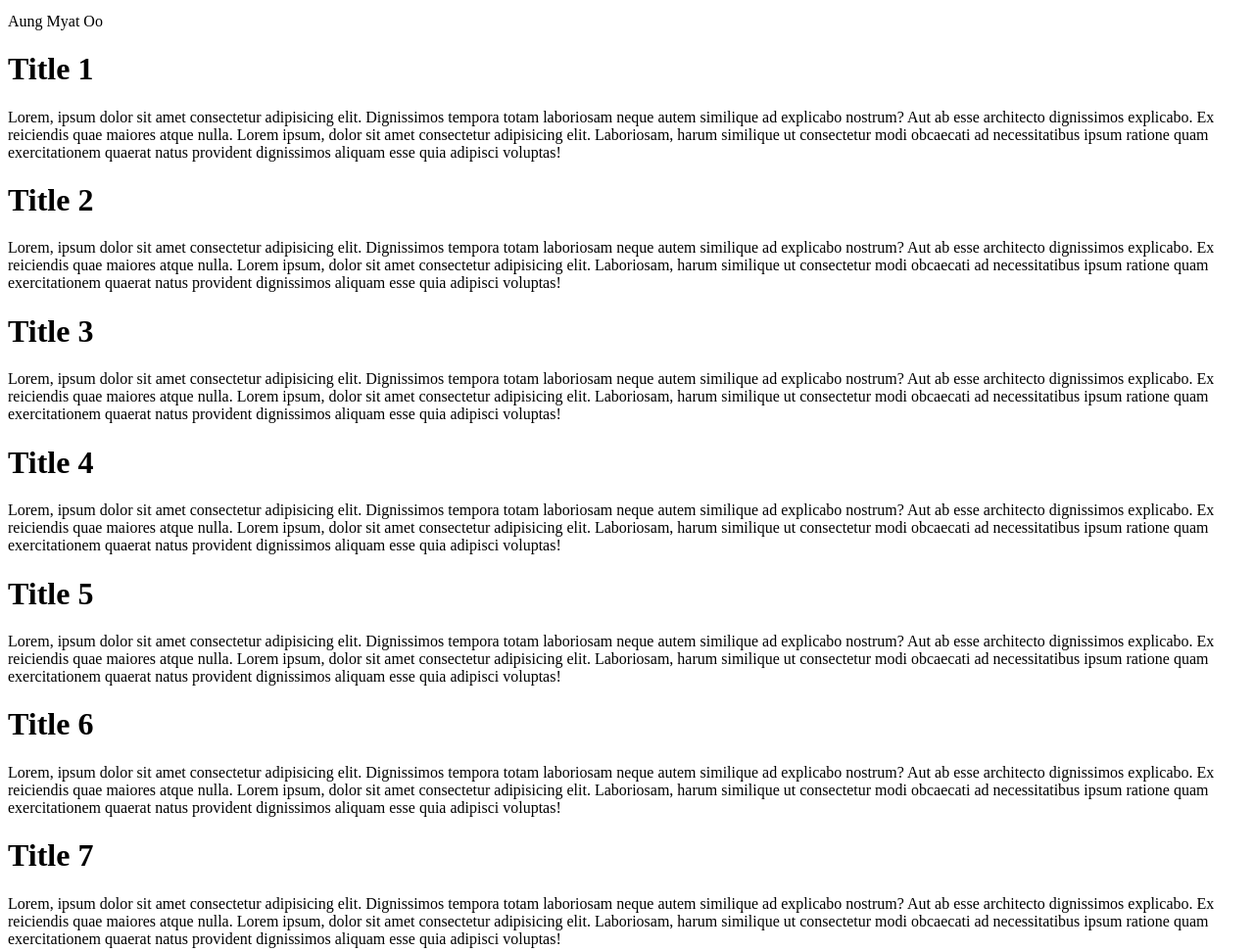
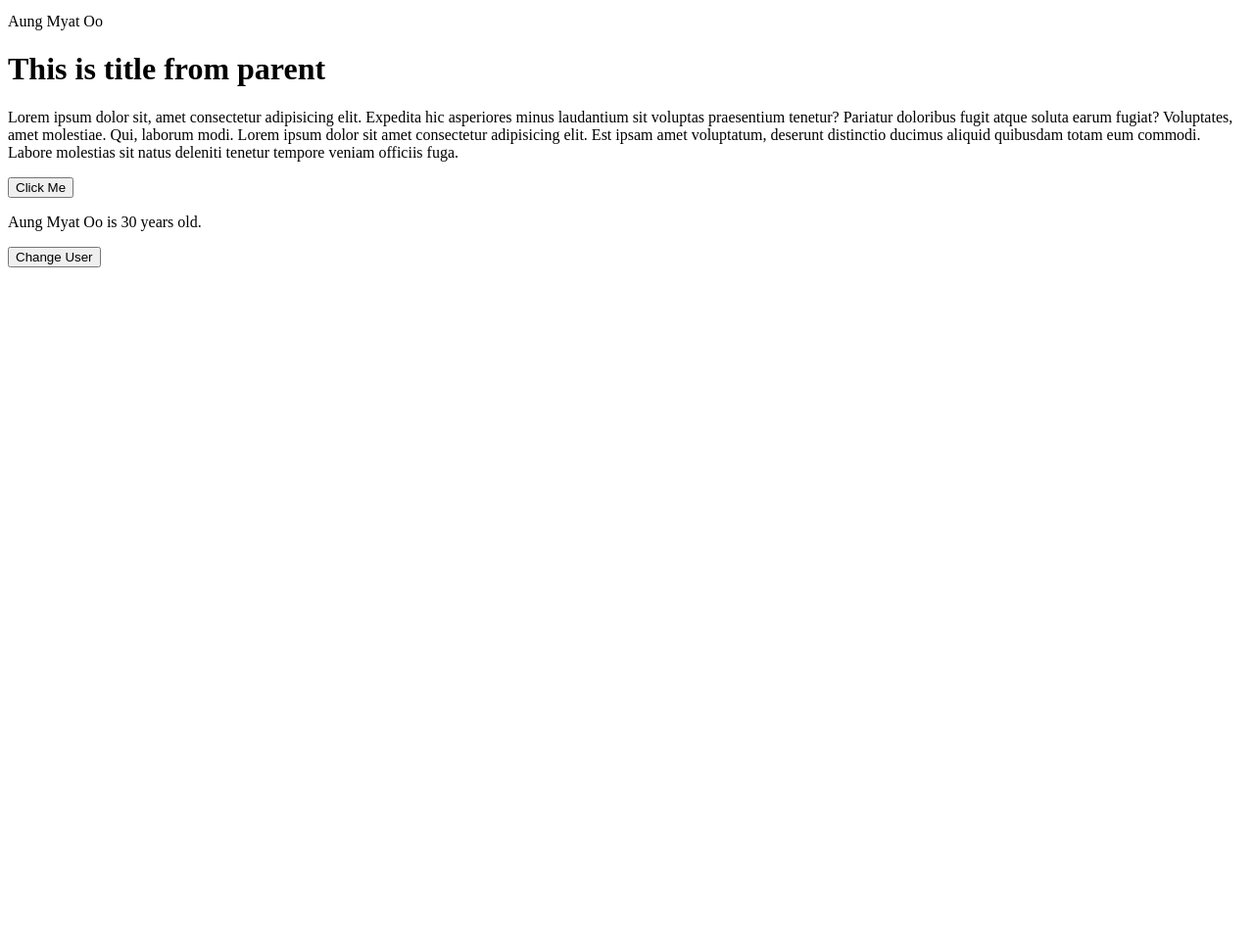
Before and after one commit to NightCoderMMCoder/Vue3-Basic, a plain HTML site: page index.html in a window 1280 px wide. Shown: the part 903-1874 px from the top of the page at 98% size. After the commit the page ends 1598 px from the top, so only its background shows below. Drawn offline with nearby package versions, Linux system fonts and the light colour scheme.

Commit message:
13-custom-event

```diff
--- a/index.html
+++ b/index.html
@@ -93,13 +93,11 @@
       </ul>
       {{ fullName }}
 
-      <component-p title="Title 1"></component-p>
-      <component-p title="Title 2"></component-p>
-      <component-p title="Title 3"></component-p>
-      <component-p title="Title 4"></component-p>
-      <component-p title="Title 5"></component-p>
-      <component-p title="Title 6"></component-p>
-      <component-p title="Title 7"></component-p>
+      <component-p
+        :title="title"
+        v-on:change-title="title = 'Something changed'"
+        :user="user"
+      ></component-p>
 
       <br />
       <br />
--- a/script.js
+++ b/script.js
@@ -16,21 +16,32 @@
 // componentP
 // Kebab Case
 // component-p
+
 const ComponentP = {
   // template, data, methods
-  props: ["title"],
+  props: ["title", "user"],
+  emits: ["changeTitle"],
   template: `
-  <h1>{{ title }}</h1>
+  <h1>{{title}}</h1>
   <p>
-    Lorem, ipsum dolor sit amet consectetur adipisicing elit. Dignissimos
-    tempora totam laboriosam neque autem similique ad explicabo nostrum? Aut
-    ab esse architecto dignissimos explicabo. Ex reiciendis quae maiores
-    atque nulla. Lorem ipsum, dolor sit amet consectetur adipisicing elit.
-    Laboriosam, harum similique ut consectetur modi obcaecati ad
-    necessitatibus ipsum ratione quam exercitationem quaerat natus provident
-    dignissimos aliquam esse quia adipisci voluptas!
+    Lorem ipsum dolor sit, amet consectetur adipisicing elit. Expedita hic
+    asperiores minus laudantium sit voluptas praesentium tenetur? Pariatur
+    doloribus fugit atque soluta earum fugiat? Voluptates, amet molestiae.
+    Qui, laborum modi. Lorem ipsum dolor sit amet consectetur adipisicing
+    elit. Est ipsam amet voluptatum, deserunt distinctio ducimus aliquid
+    quibusdam totam eum commodi. Labore molestias sit natus deleniti tenetur
+    tempore veniam officiis fuga.
   </p>
+  <button v-on:click="$emit('changeTitle')">Click Me</button>
+  <p>{{ user.name }} is {{ user.age }} years old.</p>
+  <button v-on:click="changeUser">Change User</button>
   `,
+  methods: {
+    changeUser() {
+      this.user.name = "Myo Thant Kyaw";
+      this.user.age = 40;
+    },
+  },
 };
 
 Vue.createApp({
@@ -70,6 +81,11 @@ Vue.createApp({
       formValidate: true,
       firstName: "Aung Myat",
       lastName: "Oo",
+      title: "This is title from parent",
+      user: {
+        name: "Aung Myat Oo",
+        age: 30,
+      },
     };
   },
   methods: {
```
